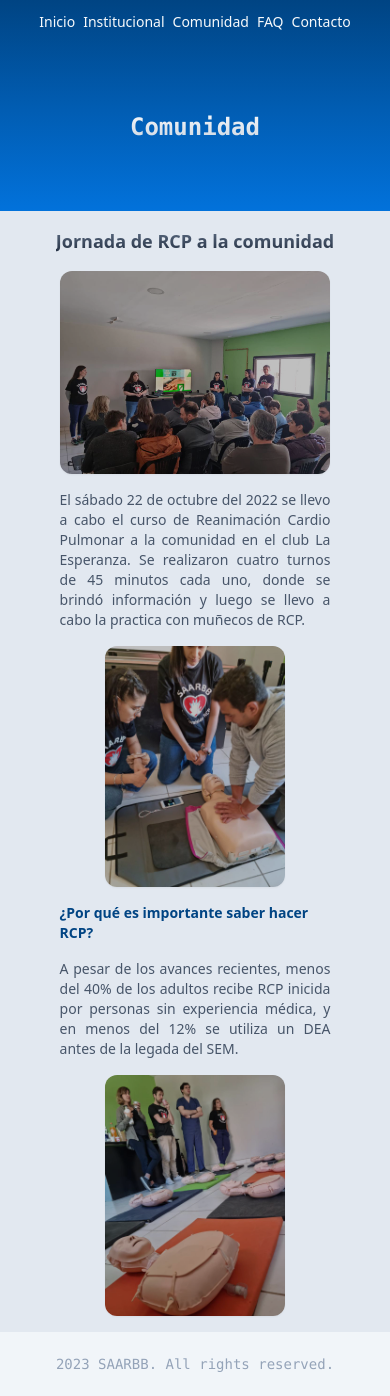
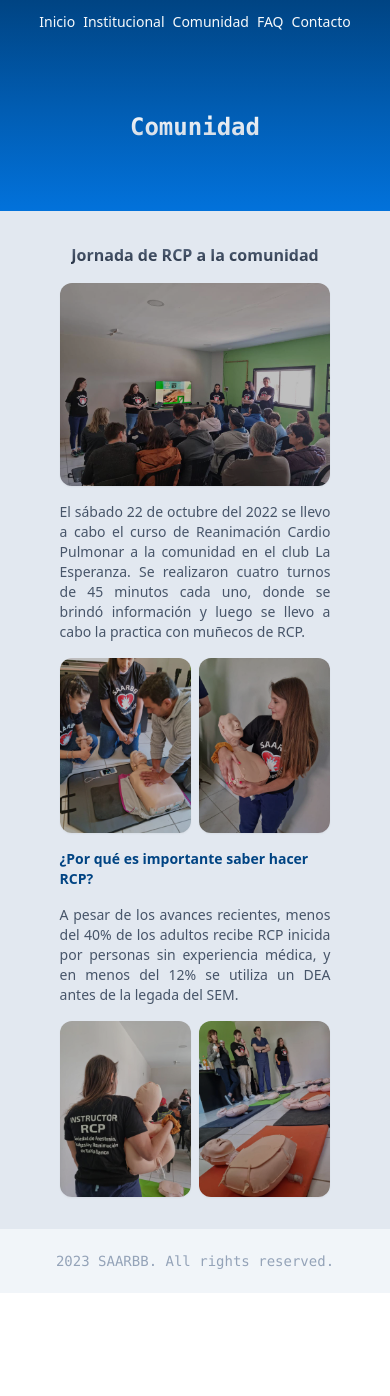
Before and after one commit to nottotem/saarbbweb, a React (Create React App) app: page /comunidad in a window 390 px wide. After the commit the page ends 1293 px from the top, so only its background shows below. Built offline with nearby package versions, Linux system fonts and the light colour scheme.

Commit message:
rcp component change

```diff
--- a/src/components/frequentquestions.jsx
+++ b/src/components/frequentquestions.jsx
@@ -31,7 +31,7 @@ function FrecuentQuestions() {
           key={index}
           className="flex flex-col w-11/12 md:w-5/6 lg:w-5/6 h-auto gap-4 rounded-xl border border-slate-400 shadow-sm p-8"
         >
-          <p className="flex flex-row gap-2 text-lg md:text-2xl lg:text-2xl font-bold text-[#004483]">
+          <p className="flex flex-row gap-2 text-md md:text-lg lg:text-lg font-bold text-[#004483]">
             <HiOutlineArrowDownRight className="text-[#d54a45]" />{" "}
             {item.pregunta}
           </p>
--- a/src/components/rcp.jsx
+++ b/src/components/rcp.jsx
@@ -6,9 +6,9 @@ import rcpcinco from "../media/rcpcinco.jpg";
 
 function RCP() {
   return (
-    <div className="flex flex-col items-center justify-center w-5/6 lg:w-1/2 h-auto gap-4 lg:gap-8 py-4 lg:py-8">
+    <div className="flex flex-col items-center justify-center w-5/6 lg:w-1/2 h-auto gap-4 lg:gap-8 py-8 lg:py-16">
       <div className="flex items-center justify-center w-full h-auto">
-        <h2 className="text-transparent text-lg md:text-xl lg:text-2xl bg-clip-text bg-gradient-to-b from-slate-500 to-slate-800 font-bold">
+        <h2 className="text-transparent text-md md:text-xl lg:text-3xl bg-clip-text bg-gradient-to-b from-slate-500 to-slate-800 font-bold">
           Jornada de RCP a la comunidad
         </h2>
       </div>
@@ -27,15 +27,15 @@ function RCP() {
           información y luego se llevo a cabo la practica con muñecos de RCP.
         </span>
       </div>
-      <div className="flex flex-col lg:flex-row items-center justify-center w-5/6 4/5 h-auto gap-2">
-        <div className="w-2/3 lg:w-1/2 h-auto">
+      <div className="flex flex-row lg:flex-row items-center justify-center w-5/6 4/5 h-auto gap-2">
+        <div className="w-1/2 lg:w-1/2 h-auto">
           <img
             src={rcpuno}
             alt="uno"
             className="w-auto h-1/2 rounded-xl brightness-75 shadow-sm"
           />
         </div>
-        <div className="hidden lg:flex w-full lg:w-1/2 h-auto">
+        <div className="w-1/2 lg:w-1/2 h-auto">
           <img
             src={rcptres}
             alt="dos"
@@ -53,15 +53,15 @@ function RCP() {
           utiliza un DEA antes de la legada del SEM.
         </span>
       </div>
-      <div className="flex flex-col lg:flex-row items-center justify-center w-5/6 4/5 h-auto gap-2">
-        <div className="hidden lg:flex w-full lg:w-1/2 h-auto">
+      <div className="flex flex-row lg:flex-row items-center justify-center w-5/6 4/5 h-auto gap-2">
+        <div className="w-1/2 lg:w-1/2 h-auto">
           <img
             src={rcpdos}
             alt="uno"
             className="w-auto h-1/2 rounded-xl brightness-75 shadow-sm"
           />
         </div>
-        <div className="w-2/3 lg:w-1/2 h-auto">
+        <div className="w-1/2 lg:w-1/2 h-auto">
           <img
             src={rcpcinco}
             alt="dos"
```
